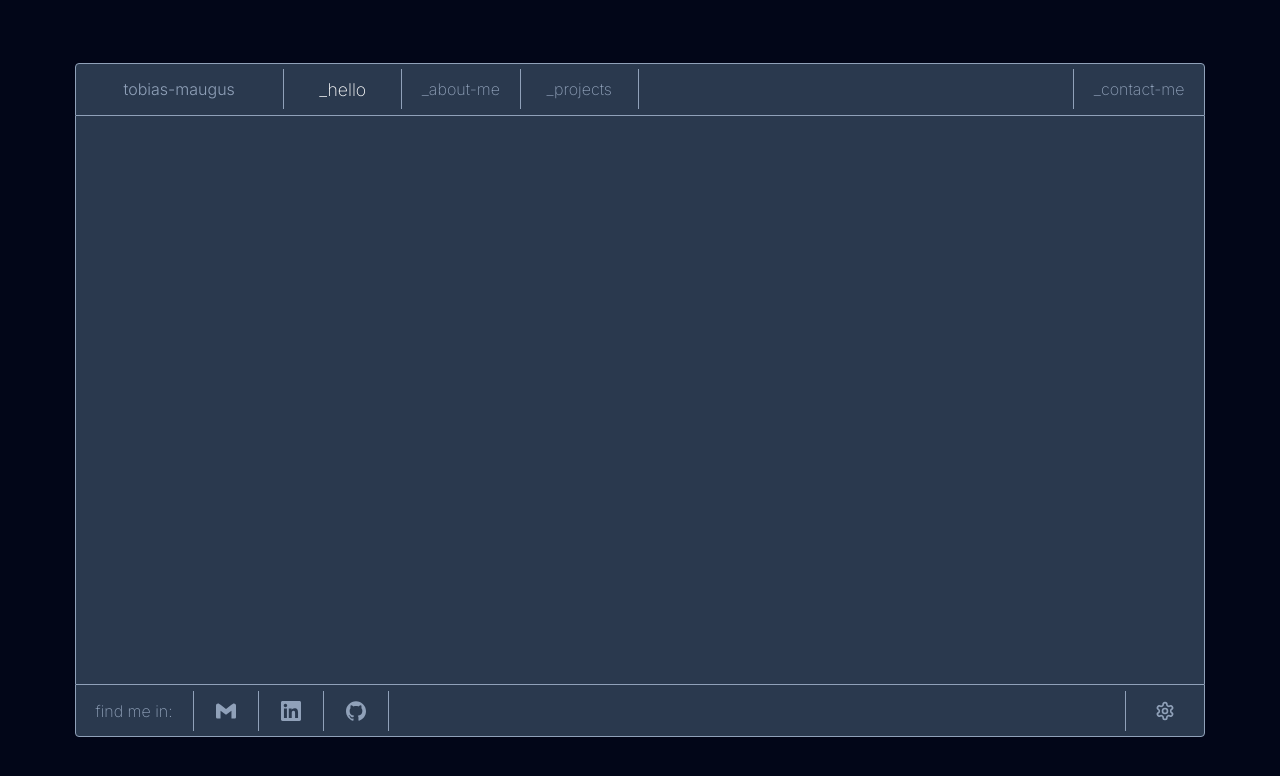
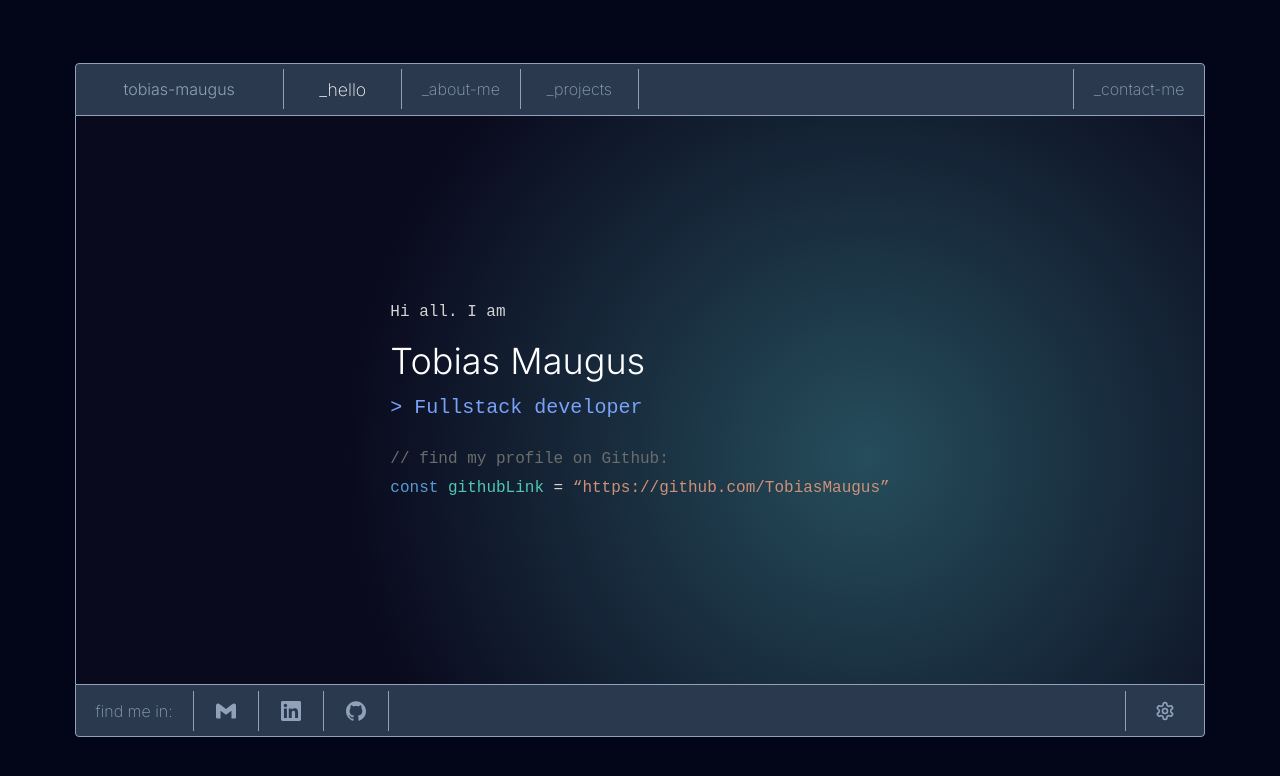
Before and after one commit to TobiasMaugus/Portfolio, a React (Vite) app: page / in a window 1280 px wide. Shown: the top 776 px of the page. Built offline with nearby package versions, Linux system fonts and the light colour scheme.

Commit message:
hello ok

```diff
--- a/src/Components/Pages/About/Body.tsx
+++ b/src/Components/Pages/About/Body.tsx
@@ -493,6 +493,7 @@ export default function BodyAbout() {
               backgroundColor: "#1e1e1e",
               overflow: "hidden",
             }}
+            className="body-no-file"
           >
             {/* Marca d'água */}
             <div
--- a/src/Components/Pages/About/BodyStyles.css
+++ b/src/Components/Pages/About/BodyStyles.css
@@ -15,3 +15,11 @@
 .json-scroll:hover::-webkit-scrollbar-thumb {
   background-color: #5a5a5a; /* cor quando hover */
 }
+
+.body-no-file {
+  background: radial-gradient(
+    circle at 70% 60%,
+    rgba(0, 255, 210, 0.1),
+    rgba(10, 10, 30, 1) 60%
+  );
+}
--- a/src/Components/Pages/Hello/Body.tsx
+++ b/src/Components/Pages/Hello/Body.tsx
@@ -1,23 +1,74 @@
-import type { ReactNode } from 'react';
-import { colors } from '../../../colors/colors';
+import { colors } from "../../../colors/colors";
+import "./BodyStyles.css";
 
-type BodyHelloProps = {
-  children?: ReactNode;
-};
-
-export default function BodyHello({ children }: BodyHelloProps) {
+export default function BodyHello() {
   return (
     <div
       style={{
-        width: '95%',
-        height: '80%',
+        width: "95%",
+        height: "80%",
         backgroundColor: colors.primary,
         borderColor: colors.second,
-        borderLeftWidth: '1px',
-        borderRightWidth: '1px'
+        borderLeftWidth: "1px",
+        borderRightWidth: "1px",
+        borderStyle: "solid",
+        display: "flex",
+        justifyContent: "center",
+        alignItems: "center",
+        fontFamily: "'Fira Code', 'Courier New', monospace",
+        color: "#d4d4d4",
+        padding: "20px",
       }}
+      className="body-hello"
     >
-      {children}
+      <div
+        style={{
+          display: "flex",
+          flexDirection: "column",
+          alignItems: "flex-start",
+          textAlign: "left",
+          whiteSpace: "pre-line",
+          maxWidth: "600px", // controla o quanto o bloco vai para o centro
+        }}
+      >
+        <div style={{ marginBottom: "10px", color: "#d4d4d4" }}>
+          Hi all. I am
+        </div>
+
+        <div
+          style={{
+            fontSize: "36px",
+            fontWeight: 300,
+            fontFamily: "'Inter', sans-serif",
+            fontStyle: "normal",
+            color: "#ffffff",
+          }}
+        >
+          Tobias Maugus
+        </div>
+
+        <div style={{ color: "#7aa2f7", fontSize: "20px", marginTop: "5px" }}>
+          &gt; Fullstack developer
+        </div>
+
+        <br />
+
+        <div style={{ color: "#6c6c6c" }}>// find my profile on Github:</div>
+
+        <div style={{ marginTop: "5px" }}>
+          <span style={{ color: "#569cd6" }}>const</span>{" "}
+          <span style={{ color: "#4ec9b0" }}>githubLink</span> ={" "}
+          <span style={{ color: "#ce9178" }}>
+            <a
+              href="https://github.com/TobiasMaugus"
+              target="_blank"
+              rel="noopener noreferrer"
+            >
+              “https://github.com/TobiasMaugus”
+            </a>
+          </span>
+        </div>
+      </div>
     </div>
   );
 }
--- /dev/null
+++ b/src/Components/Pages/Hello/BodyStyles.css
@@ -0,0 +1,7 @@
+.body-hello {
+  background: radial-gradient(
+    circle at 70% 60%,
+    rgba(0, 255, 210, 0.1),
+    rgba(10, 10, 30, 1) 60%
+  );
+}
--- a/src/Components/Pages/Projects/Body.tsx
+++ b/src/Components/Pages/Projects/Body.tsx
@@ -2,6 +2,7 @@ import { colors } from "../../../colors/colors";
 import { Folder as FolderIcon, FileCode } from "lucide-react";
 import { useState } from "react";
 import FilterFolder from "./FilterFolder";
+import "./BodyStyles.css";
 
 export default function BodyProjects() {
   const [checkedTechs, setCheckedTechs] = useState<string[]>([]);
@@ -21,6 +22,7 @@ export default function BodyProjects() {
         borderLeftWidth: "1px",
         borderRightWidth: "1px",
       }}
+      className="body-projects"
     >
       <div
         style={{
--- /dev/null
+++ b/src/Components/Pages/Projects/BodyStyles.css
@@ -0,0 +1,7 @@
+.body-projects {
+  background: radial-gradient(
+    circle at 70% 60%,
+    rgba(0, 255, 210, 0.1),
+    rgba(10, 10, 30, 1) 60%
+  );
+}
```
